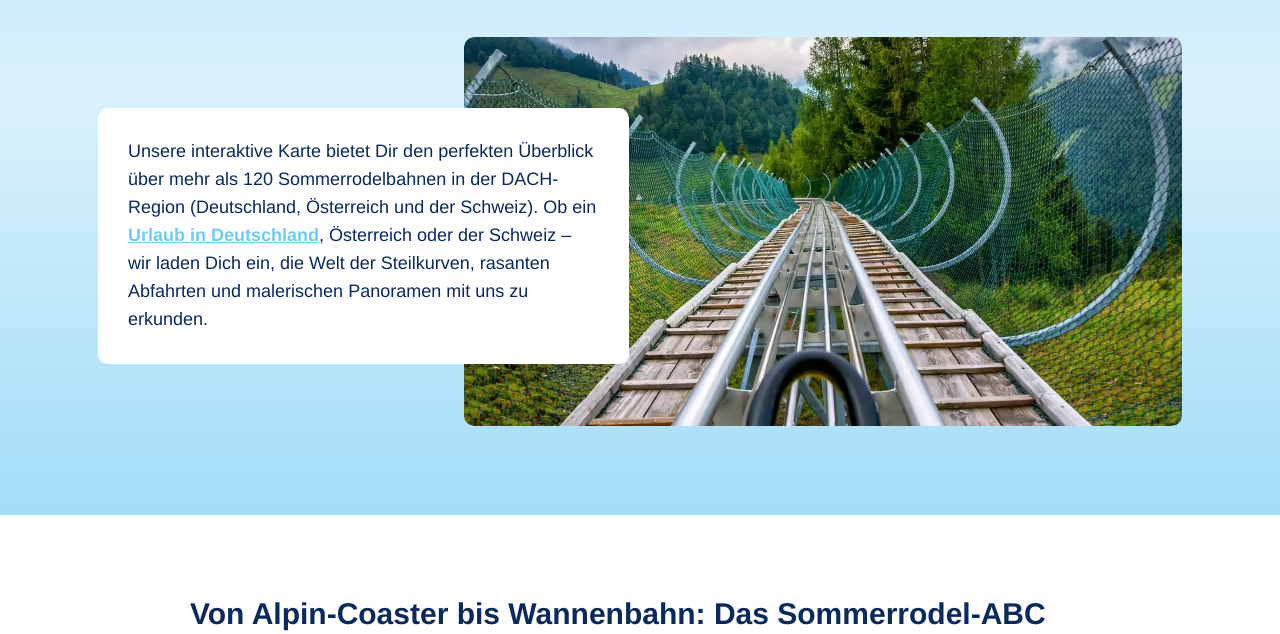
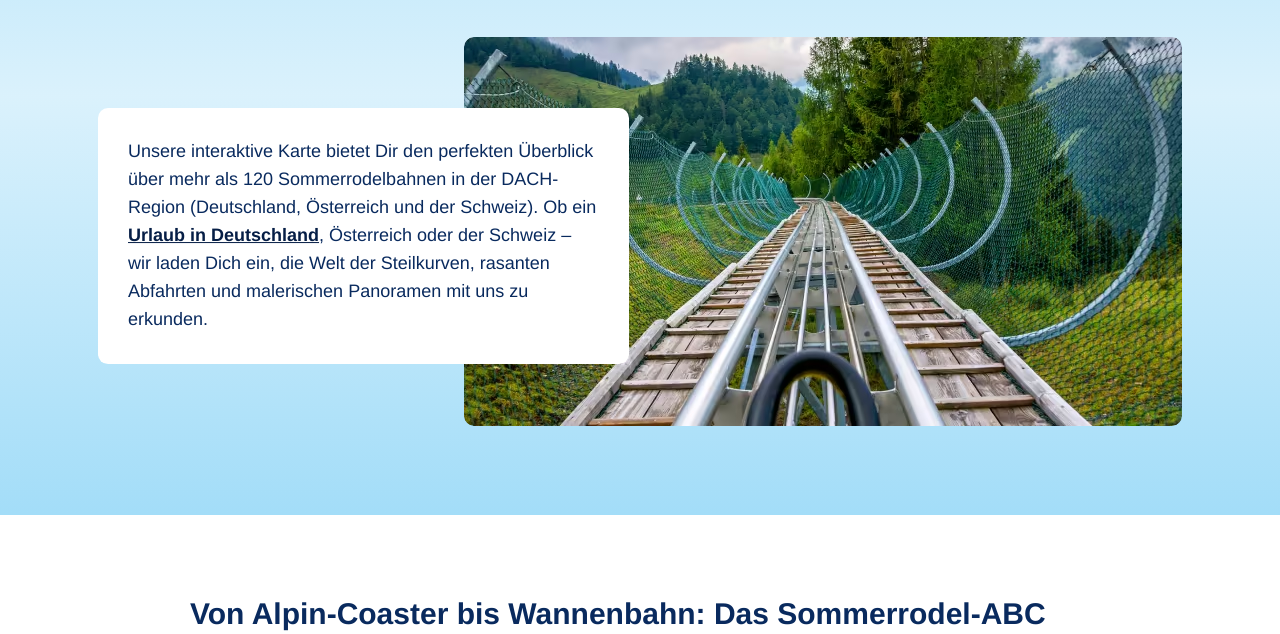
Before and after one commit to GlagolevEvgenii/sommerrodelbahn, a plain HTML site: page index.html in a window 1280 px wide. In both pictures the pointer is over the link "Urlaub in Deutschland". Shown: the part 915-1549 px from the top of the page. Drawn offline with Linux system fonts and the light colour scheme; a web font is replaced by a local one.

Commit message:
fix hover

```diff
--- a/css/common.css
+++ b/css/common.css
@@ -147,6 +147,11 @@ img {
     color: #70cbf4;
     text-decoration: underline;
     font-weight: 700
+}
+.text--underline:hover, .text--underline:focus, .text--underline:active {
+    color: #061e46;
+    -webkit-transform: scale(1.01);
+    transform: scale(1.01);
 }
 
 ul {
--- a/index.html
+++ b/index.html
@@ -186,7 +186,7 @@
         </picture>
         <figcaption class="section-figure__caption rounded">
           <p class="mb-0">
-            Unsere interaktive Karte bietet Dir den perfekten Überblick über mehr als 120 Sommerrodelbahnen in der DACH-Region (Deutschland, Österreich und der Schweiz). Ob ein <a href="https://www.tui.com/urlaub/deutschland/" target="_blank"> Urlaub in Deutschland</a>, Österreich oder der Schweiz – wir laden Dich ein, die Welt der Steilkurven, rasanten Abfahrten und malerischen Panoramen mit uns zu erkunden.
+            Unsere interaktive Karte bietet Dir den perfekten Überblick über mehr als 120 Sommerrodelbahnen in der DACH-Region (Deutschland, Österreich und der Schweiz). Ob ein <a href="https://www.tui.com/urlaub/deutschland/" class="text--underline" target="_blank"> Urlaub in Deutschland</a>, Österreich oder der Schweiz – wir laden Dich ein, die Welt der Steilkurven, rasanten Abfahrten und malerischen Panoramen mit uns zu erkunden.
           </p>
         </figcaption>
       </figure>
```
